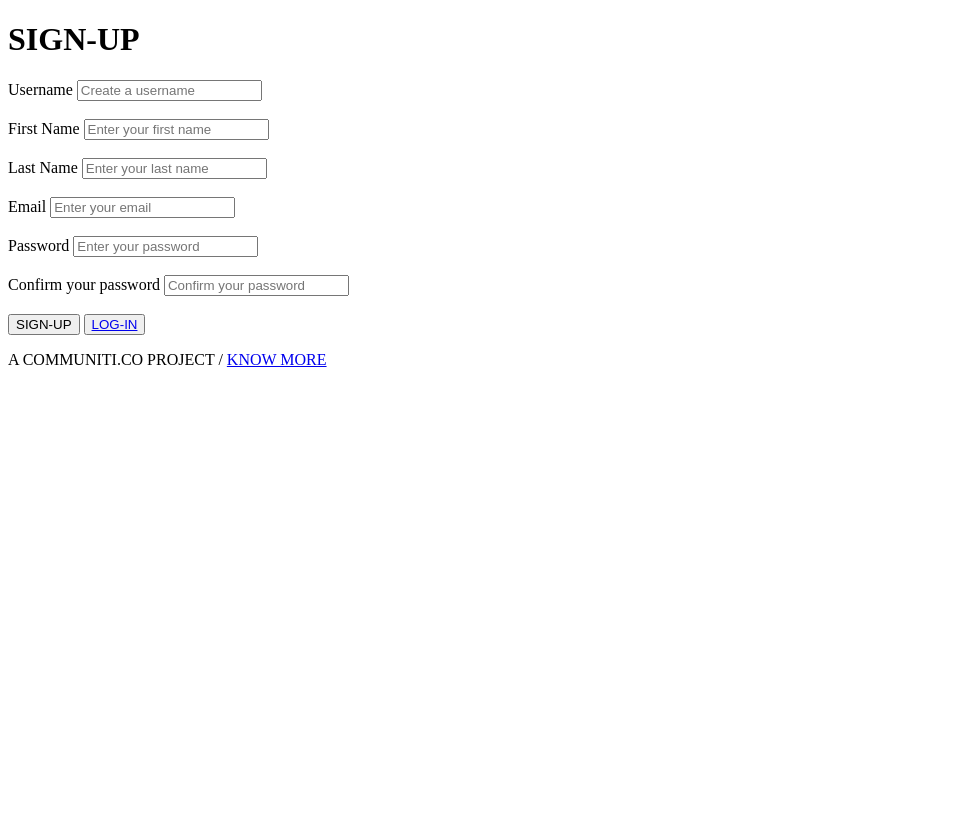
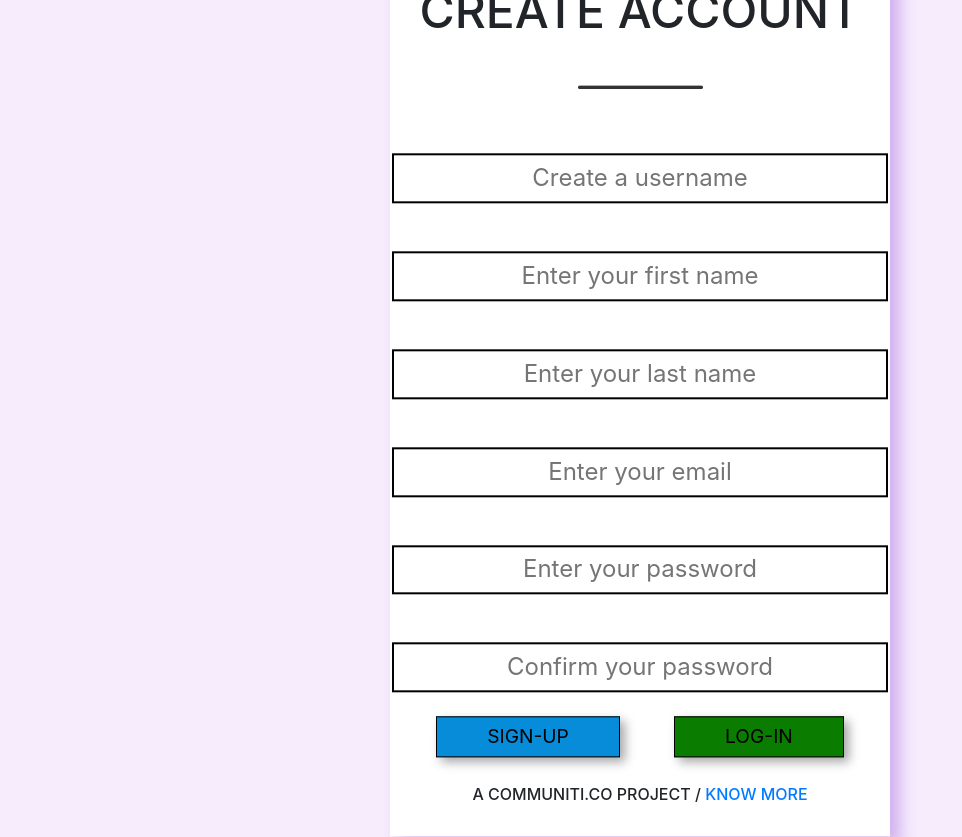
Before and after one commit to VIPIN-PASWAN/LoginPage, a Django app: page /signup/ in a window 1280 px wide. Shown: the whole page, without its empty margins (0-962 px from the left). Before the commit the page ends 367 px from the top, so only its background shows below. Run offline with Django 4.2, Linux system fonts and the light colour scheme.

Commit message:
CSS work done and code optimisation done.

```diff
--- a/LOGINPAGE/settings.py
+++ b/LOGINPAGE/settings.py
@@ -124,6 +124,9 @@ EMAIL_PORT = 587
 # https://docs.djangoproject.com/en/4.0/howto/static-files/
 
 STATIC_URL = 'static/'
+STATICFILES_DIRS = [
+    BASE_DIR / "static",
+]
 
 # Default primary key field type
 # https://docs.djangoproject.com/en/4.0/ref/settings/#default-auto-field
--- a/authentication/views.py
+++ b/authentication/views.py
@@ -91,6 +91,7 @@ def signup(request):
 
     return render(request, "authentication/signup.html")
 
+
 def activate(request, uidb64, token):
     try:
         # uid = force_text(urlsafe_base64_decode(uidb64))
@@ -107,6 +108,7 @@ def activate(request, uidb64, token):
 
     else:
         return render(request, 'activation_failed.html')
+
 
 def signin(request):
     if request.method == 'POST':
--- /dev/null
+++ b/static/style.css
@@ -0,0 +1,125 @@
+body {
+  margin: 0px;
+  padding: 0px;
+}
+
+a:hover{
+    text-decoration: none;
+}
+
+.bg {
+  text-align: center;
+  background-color: rgb(246, 236, 252);
+}
+
+
+#username, #email, #fname, #lname, #pass1, #pass2 {
+  font-size: 1.5rem;
+  padding: 0.31rem 3.75rem
+}
+
+#footer{
+   font-weight: 500;
+    margin-top: 1.56rem;
+}
+
+.form-box {
+  padding: 0.9rem 0rem 0.9rem;
+  position: absolute;
+  top: 50%;
+  left: 50%;
+  transform: translate(-50%, -50%);
+  width:31.25rem;
+  background-color: #fff;
+  box-shadow: 10px 10px 15px rgb(207, 175, 238);
+}
+
+.form-box h1 {
+  font-size: 3rem;
+  padding: 0.31rem;
+  margin: 0px;
+}
+
+input {
+  text-align: center;
+  border: solid 2px;
+}
+
+#google-btn {
+  font-size: 1.2rem;
+  background: crimson;
+  border: 1px solid;
+  /* border-radius: 25px; */
+  padding: 0.62rem 6.25rem;
+  box-shadow: 5px 5px 10px rgb(167, 167, 167);
+}
+
+#google-btn:hover {
+  background: rgb(255, 0, 51);
+}
+
+#signup-btn {
+  font-size: 1.2rem;
+  background: rgb(7, 140, 218);
+  border: 1px solid;
+  /* border-radius: 25px; */
+  padding: 0.31rem 3.12rem;
+  margin-right: 1.56rem;
+  box-shadow: 5px 5px 10px rgb(167, 167, 167);
+}
+
+#signup-btn:hover {
+  background: rgb(0, 162, 255);
+}
+
+#signin-btn {
+  font-size: 1.2rem;
+  background: rgb(10, 124, 0);
+  border: 1px solid;
+  /* border-radius: 25px; */
+  padding: 0.31rem 3.12rem;
+  margin-left: 1.56rem;
+  box-shadow: 5px 5px 10px rgb(167, 167, 167);
+}
+#signin-btn:hover {
+  background: rgb(16, 187, 0);
+}
+
+#signout-btn {
+  font-size: 1.2rem;
+  background: crimson;
+  border: 1px solid;
+  /* border-radius: 5px; */
+  padding: 0.31rem 0.5rem;
+  /* margin-left: 1.56rem; */
+  box-shadow: 5px 5px 10px rgb(167, 167, 167);
+}
+#signout-btn:hover {
+  background: rgb(255, 0, 51);
+}
+
+html hr {
+  width: 25%;
+  border: solid 0.31rem;
+  border-color: rgb(51, 51, 51);
+  border-bottom: none;
+  border-right: none;
+  border-left: none;
+  border-radius: 1.5rem;
+  margin: 2.5rem auto;
+}
+
+
+/* @media break-point */
+
+@media (max-width: 991.98px) {
+  html{
+    font-size: 0.8rem;
+  }
+}
+
+@media (max-width: 767.98px) {
+  html{
+    font-size: 0.6rem;
+  }
+}
--- a/templates/authentication/index.html
+++ b/templates/authentication/index.html
@@ -1,4 +1,5 @@
 <!DOCTYPE html>
+{% load static %}
 <html lang="en" xmlns="http://www.w3.org/1999/html">
 
 <head>
@@ -6,12 +7,11 @@
     <meta http-equiv="X-UA-Compatible" content="IE=edge">
     <meta name="viewport" content="width=device-width, initial-scale=1.0">
     <title>Communiti.co</title>
-<!--    &lt;!&ndash; css file &ndash;&gt;-->
-<!--    <link rel="stylesheet" href=".\css\style.css">-->
+    <!-- css file -->
+    <link rel="stylesheet" href='{% static "style.css" %}'>
     <!-- bootstrap 4.6 -->
     <link rel="stylesheet" href="https://cdn.jsdelivr.net/npm/bootstrap@4.6.0/dist/css/bootstrap.min.css"
         integrity="sha384-B0vP5xmATw1+K9KRQjQERJvTumQW0nPEzvF6L/Z6nronJ3oUOFUFpCjEUQouq2+l" crossorigin="anonymous">
-
 
 
 </head>
@@ -31,26 +31,33 @@
         <h2>Welcome...{{fname}}</h2>
         <br>
         <h4>You're successfully logged in.</h4>
+        <br>
         <div class="container">
-            <button type="submit" value="SIGN-OUT" id="signout-btn"><a href="/signout">SIGN-OUT</a></button>
+            <a href="/signout"><button type="submit" value="SIGN-OUT" id="signout-btn">SIGN-OUT</button></a>
         </div>
      {% else %}
+      {% block content %}
         <div class="form-box">
-            <form action="" method="post">{% csrf_token %}
-                <h1>Send A Note</h1>
+        <form action="/signin/" method="post">
+            {% csrf_token %}
+            <h1>COMMUNITI.CO</h1>
             <input type="button" value="SIGN-IN USING GOOGLE" id="google-btn">
             <hr>
-                <div><input type="email" name="email" id="email" placeholder="Email"></div>
+            <div>
+                <label for="username"></label>
+                <input type="text" name="username" id="username" placeholder="Username" required></div>
             <br>
-                <div><input type="password" name="pass1" id="pass1" placeholder="Passward"></div>
+            <div>
+                <label for="pass1"></label>
+                <input type="password" name="pass1" id="pass1" placeholder="Password" required></div>
             <br>
             <div class="container">
-                    <button type="submit" value="SIGN-UP" id="signup-btn"><a href="/signup">SIGN-UP</a></button>
-                    <button type="submit" value="LOG-IN" id="signin-btn"><a href="/signin">LOG-IN</a></button>
+                <a href="signup/"> <button type="button" value="SIGN-UP" id="signup-btn">SIGN-UP</button></a>
+                <button type="submit" value="LOG-IN" id="signin-btn">LOG-IN</button>
             </div>
 
         </form>
-
+      {% endblock %}
             <div id="footer" class="bottom container">
                 <p>A COMMUNITI.CO PROJECT / <a href="#">KNOW MORE</a></p>
             </div>
--- a/templates/authentication/signup.html
+++ b/templates/authentication/signup.html
@@ -1,66 +1,39 @@
-<!DOCTYPE html>
-<html lang="en">
-<head>
-    <meta charset="UTF-8">
-    <title>signup</title>
-</head>
+{% extends "authentication/index.html" %}
 
-<body class="bg">
-
-    {% for message in messages %}
-    <div class="alert alert-{{ message.tags }} alert-dismissible fade show" role="alert">
-        <strong>Message:</strong> {{ message }}
-        <button type="button" class="close" data-dissmiss="alert" aria-label="Close">
-        <span aria-hidden="true">&times;</span>
-        </button>
-    </div>
-   {% endfor %}
-
+{% block content %}
     <div class="form-box">
         <form action="/signup/" method="post">{% csrf_token %}
-            <h1>SIGN-UP</h1>
+            <h1>CREATE ACCOUNT</h1>
+            <hr>
 
-            <div><label for="">Username</label>
+            <div><label for="username"></label>
             <input type="text" id="username" name="username" placeholder="Create a username" required></div>
             <br>
 
-            <div><label for="">First Name</label>
+            <div><label for="fname"></label>
             <input type="text" id="fname" name="fname" placeholder="Enter your first name" required></div>
             <br>
 
-            <div><label for="">Last Name</label>
+            <div><label for="lname"></label>
             <input type="text" id="lname" name="lname" placeholder="Enter your last name" ></div>
             <br>
 
-            <div><label for="">Email</label>
+            <div><label for="email"></label>
             <input type="email" id="email" name="email" placeholder="Enter your email" required></div>
             <br>
 
-            <div><label for="">Password</label>
+            <div><label for="pass1"></label>
             <input type="password" id="pass1" name="pass1" placeholder="Enter your password" required></div>
             <br>
 
-            <div><label for="">Confirm your password</label>
+            <div><label for="pass2"></label>
             <input type="password" id="pass2" name="pass2" placeholder="Confirm your password" required></div>
             <br>
 
-<!--            <div><input type="email" name="user-email" id="email" placeholder="Email"></div>-->
-<!--            <br>-->
-<!--            <div><input type="password" name="user-passward" id="passward" placeholder="Passward"></div>-->
-<!--            <br>-->
-<!--            <div container>-->
             <div>
                 <button type="submit" id="signup-btn">SIGN-UP</button>
-                <button type="submit" value="SIGN-IN" id="signin-btn"><a href="/signin">LOG-IN</a></button>
+                <a href="/signin"><button type="button" value="SIGN-IN" id="signin-btn">LOG-IN</button></a>
             </div>
 
         </form>
-
-        <div id="footer" class="bottom container">
-            <p>A COMMUNITI.CO PROJECT / <a href="#">KNOW MORE</a></p>
-        </div>
-
-    </div>
-
-</body>
-</html>
+{% endblock %}
```
Also changed, not shown: templates/authentication/signin.html (+11 -33 lines), db.sqlite3. Lines whose indentation alone changed are shown as unchanged.
